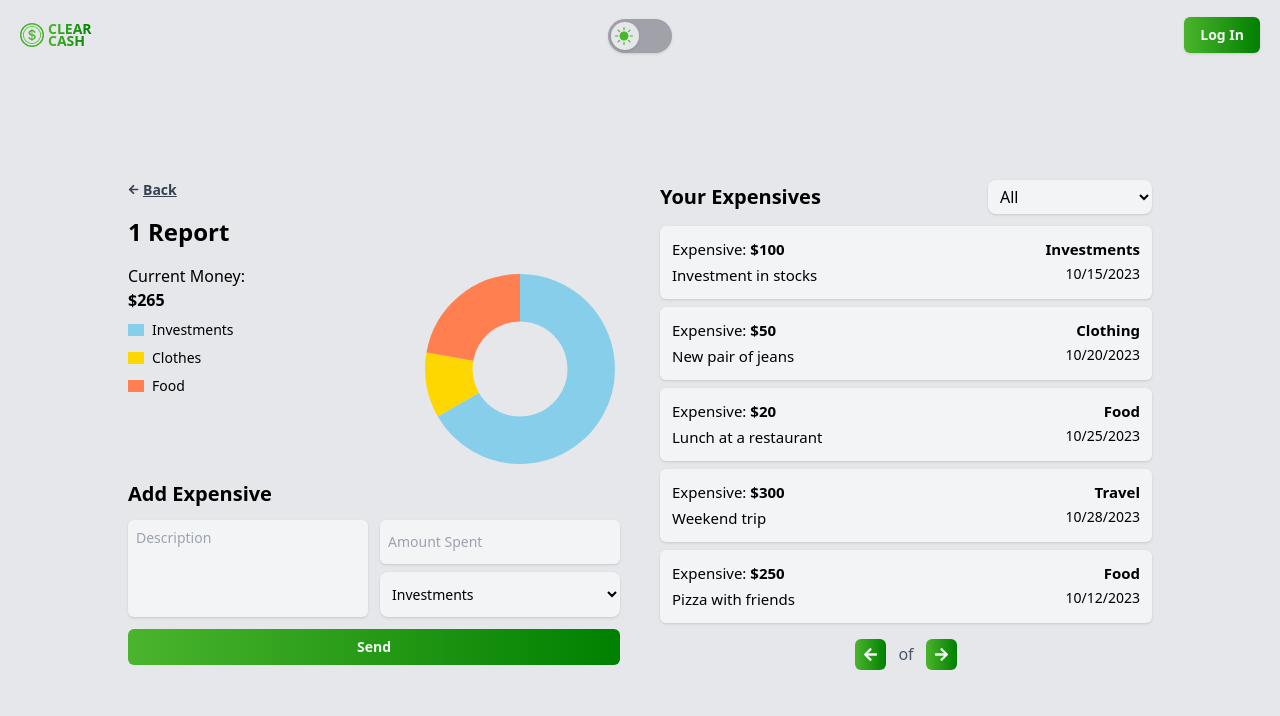
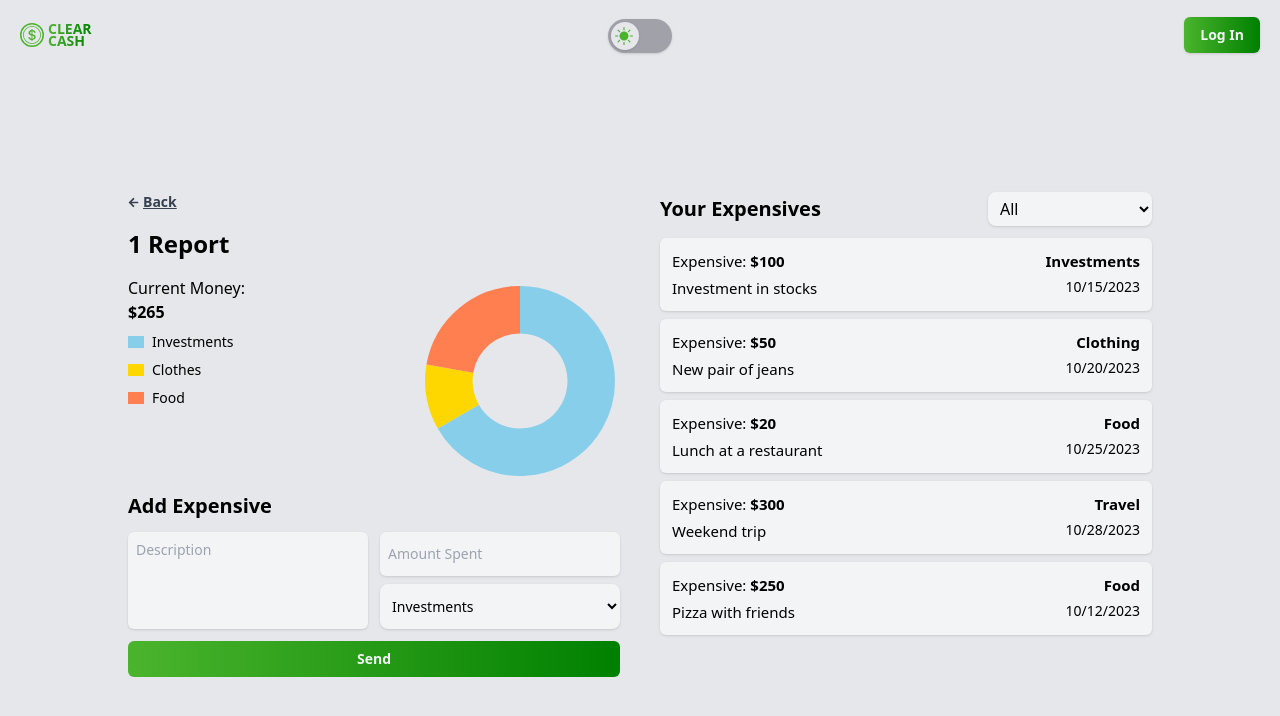
Before and after one commit to ArielValdes00/Clear-Cash, a Next.js app in the folder client/: page /dashboard/1 in a window 1280 px wide. Shown: the top 716 px of the page. Built offline with nearby package versions, Linux system fonts and the light colour scheme; no server answers.

Commit message:
Se arregló un bug

```diff
--- a/client/src/components/Expenses.tsx
+++ b/client/src/components/Expenses.tsx
@@ -1,5 +1,4 @@
 import React from 'react';
-import ButtonsPagination from './misc/ButtonsPagination';
 
 interface ExpensiveData {
     expenses: number
@@ -67,7 +66,6 @@ const Expenses: React.FC = () => {
                         </div>
                     </div>
                 ))}
-                <ButtonsPagination />
             </div>
         </div>
     );
```
